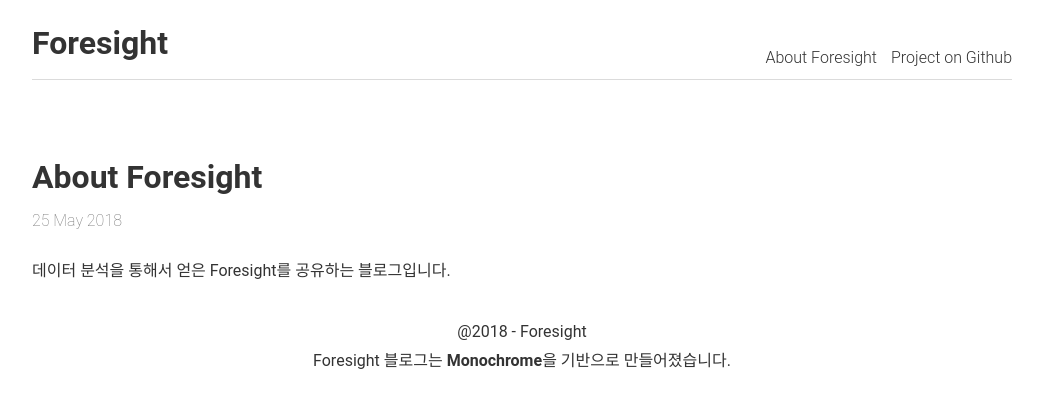
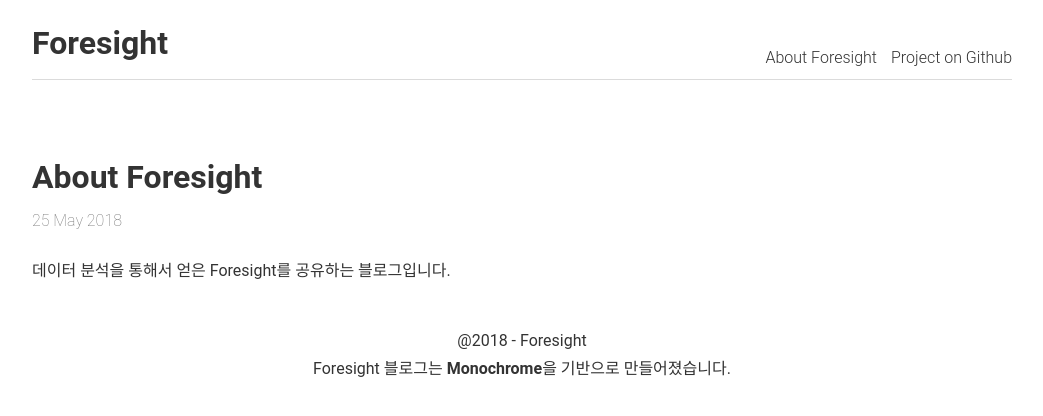
Before and after one commit to foresighters/foresighters.github.io, a Jekyll site: the page built from _posts/2018-05-25-About Foresight.md, in a window 1280 px wide. Shown: the top 416 px of the page, without its empty margins (118-1161 px from the left). Built offline with Jekyll 4.4.1, drawn with Linux system fonts in a browser that asks for light colours; our own code applies the rules of GitHub Pages for plain Markdown files; comment, search, counter and statistics services are not loaded.

Commit message:
css 수정

```diff
--- a/_layouts/post.html
+++ b/_layouts/post.html
@@ -9,7 +9,12 @@
 		{{ content }}
 
 	</div>
-	{% if page.comments != false %}
-	  {% include disqus_comments.html %}
-	{% endif %}
+	<div class="post-box">
+
+	</div>
+	<div class="post-comment">
+		{% if page.comments != false %}
+		  {% include disqus_comments.html %}
+		{% endif %}
+	</div>
 </article>
--- a/_posts/2018-05-25-About Foresight.md
+++ b/_posts/2018-05-25-About Foresight.md
@@ -4,3 +4,6 @@
 header: About Foresight
 ---
 데이터 분석을 통해서 얻은 Foresight를 공유하는 블로그입니다.
+
+
+<!--break-->
--- a/_sass/custom.scss
+++ b/_sass/custom.scss
@@ -1,10 +1,16 @@
 /*- Custom style -*/
 
 // -- Put custom style under this point -- //
+// page
 .preview-content a {
-  color: #10ADED;
+  color: #2011E2;
 }
 
 .preview-content{
   margin-left: 30px;
 }
+
+// posts
+.post-box {
+  margin: 30px;
+}
```
